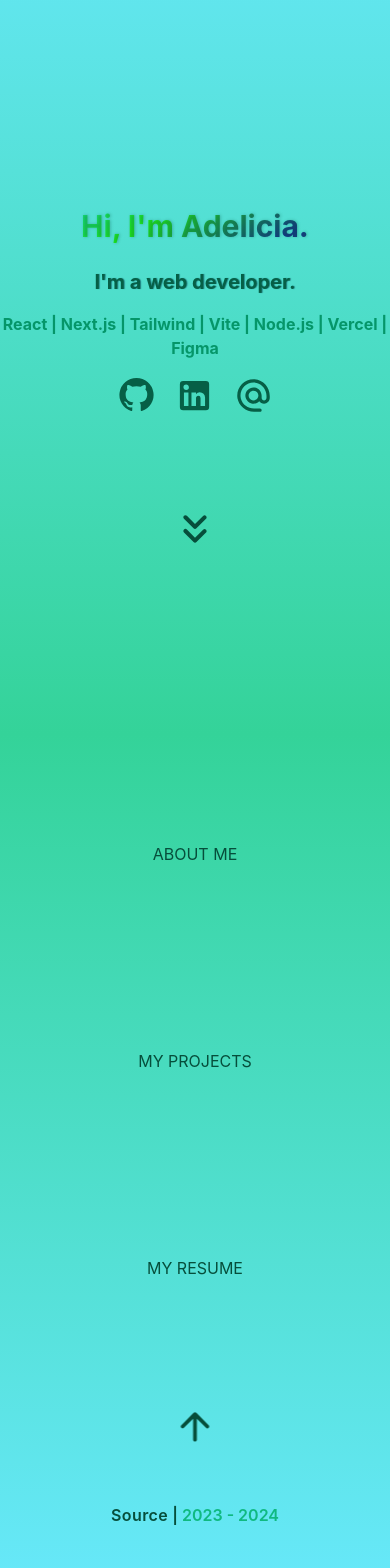
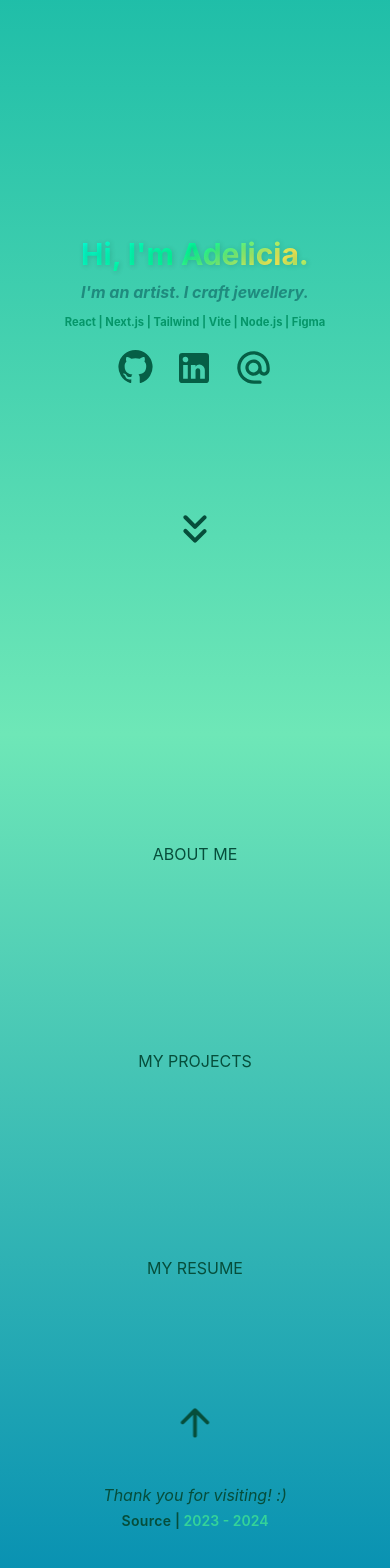
Before and after one commit to adelicia-js/home, a React (Vite) app: page / in a window 390 px wide. Shown: the part 110-1678 px from the top of the page. Built offline with nearby package versions, Linux system fonts and the light colour scheme; a web font is replaced by a local one.

Commit message:
a style overhaul of sorts + some responsivness changes

```diff
--- a/src/App.css
+++ b/src/App.css
@@ -45,20 +45,23 @@
 .animated {
   background-image: linear-gradient(
     -210deg,
-    #0ccece 0%,
-    #1fec18 30%,
-    #133288 60%,
-    #41a841 100%
+    #07ffff 0%,
+    #04ff9b 40%,
+    #ffee52 60%,
+    #04ff9b 80%,
+    #07ffff 100%
   );
   background-size: 200% auto;
   color: #fff;
   background-clip: text;
   -webkit-background-clip: text;
   -webkit-text-fill-color: transparent;
-  animation: textclip 5s linear infinite;
+  animation: textclip 5s ease infinite;
   display: inline-block;
-  text-shadow: 1px 0.1px 3px #0957484c;
+  text-shadow: 1px 1px 5px #043c2c2e;
 }
+
+/* I'm still sane I swear :) */
 
 @keyframes textclip {
   to {
@@ -93,7 +96,7 @@
     scale: 105%;
   }
   100% {
-    scale:100%;
+    scale: 100%;
   }
 }
 
@@ -109,8 +112,8 @@
     #ff88f9a4
   );
   background-size: 200% auto;
-  animation: groovy 12s ease infinite;
-  text-shadow: 1px 0.1px 3px #0957484c;
+  animation: groovy 30s ease-in-out infinite;
+  text-shadow: 1px 0.1px 3px #07463a4c;
 }
 
 @keyframes groovy {
@@ -125,4 +128,42 @@
   }
 }
 
+.changing-me::before {
+  content: "I'm a web developer. I love coding.";
+  animation: who 8s linear infinite;
+}
+
+@keyframes who {
+  0% {
+    color: #085c5c;
+    content: "I'm a web developer. I love coding.";
+  }
+  20% {
+    color: #085c5c2a;
+  }
+  30% {
+    color: #085c5c84;
+  }
+  40% {
+    color: #085c5c;
+    content: "I'm a designer. I frequent Pinterest.";
+  }
+  60% {
+    color: #085c5c2a;
+  }
+  70% {
+    color: #085c5c84;
+  }
+  80% {
+    color: #085c5c;
+    content: "I'm an artist. I craft jewellery.";
+  }
+  90% {
+    color: #085c5c2a;
+  }
+  100% {
+    color: #085c5c84;
+  }
+}
+
 /* Utility Classes */
--- a/src/routes/root.jsx
+++ b/src/routes/root.jsx
@@ -8,7 +8,7 @@ export default function Root() {
   return (
     <div
       id="home"
-      className={`text-center bg-gradient-to-b from-cyan-300 via-emerald-400 to-cyan-300`}
+      className={`text-center bg-gradient-to-b from-teal-500 via-emerald-300 to-cyan-600`}
     >
       <header
         id="header"
@@ -17,28 +17,24 @@ export default function Root() {
         <section className={`row-start-2`}>
           <h1
             id="welcome-text"
-            className={`animated font-bold pb-2 text-4xl max-[400px]:text-3xl sm:text-6xl`}
+            className={`animated font-bold pb-2 text-3xl sm:text-4xl md:text-5xl lg:text-6xl`}
           >
             Hi, I{`'`}m Adelicia.
           </h1>
           <div>
             <h2
-              id="socials-header"
-              className={`font-bold text-emerald-800 py-4 text-xl max-[400px]:text-l sm:text-3xl`}
+              className={`max-[370px]:text-sm max-[300px]:text-xs text-md md:text-xl sm:text-md font-bold text-emerald-800 pb-2`}
             >
-              {`I'm a`}{" "}
-              <span id="changing-text" className="">
-                web developer.
-              </span>
+              <span id="intro-line" className="italic changing-me"></span>
             </h2>
             <h2
-              className={`font-bold text-emerald-600 pb-4 text-s max-[400px]:text-md sm:text-md`}
+              className={`max-[400px]:text-[0.70rem] max-[370px]:text-[0.65rem] max-[300px]:text-[0.60rem] text-sm md:text-md sm:text-xs font-bold text-emerald-600 pb-4`}
             >
-              React | Next.js | Tailwind | Vite | Node.js | Vercel | Figma
+              React | Next.js | Tailwind | Vite | Node.js | Figma
             </h2>
             <ul
               id="socials"
-              className={` flex flex-col justify-center text-emerald-800`}
+              className={`flex flex-col justify-center text-emerald-800`}
             >
               <div className={`flex flex-row justify-center gap-5`}>
                 <li>
@@ -64,7 +60,7 @@ export default function Root() {
                   >
                     <LinkedInIcon
                       id="linkedin-icon"
-                      sx={{ fontSize: 39 }}
+                      sx={{ fontSize: 40 }}
                       className={`hover:text-emerald-200`}
                     />
                   </a>
@@ -101,39 +97,42 @@ export default function Root() {
         className={`text-center pt-4 min-h-screen grid grid-rows-4 items-center justify-around text-black text-l sm:text-2xl`}
       >
         <div
-          className={`sm:hover:tracking-[0.08rem] uppercase text-emerald-900 hover:text-emerald-200 hover:font-semibold sm:hover:underline sm:hover:underline-offset-[10px] row-start-1 `}
+          className={`sm:hover:tracking-[0.08rem] uppercase text-emerald-900 hover:text-emerald-200 hover:font-semibold min-[500px]:hover:underline min-[500px]:hover:underline-offset-[10px] min-[500px]:hover:decoration-2 row-start-1 `}
         >
           <a href="/me">About Me</a>
         </div>
         <div
-          className={`sm:hover:tracking-[0.08rem] uppercase text-emerald-900 hover:text-emerald-200 hover:font-semibold sm:hover:underline sm:hover:underline-offset-[10px] row-start-2 `}
+          className={`sm:hover:tracking-[0.08rem] uppercase text-emerald-900 hover:text-emerald-200 hover:font-semibold min-[500px]:hover:underline min-[500px]:hover:underline-offset-[10px] min-[500px]:hover:decoration-2 row-start-2 `}
         >
           <a href="/projects">My Projects</a>
         </div>
         <div
-          className={`sm:hover:tracking-[0.08rem] uppercase text-emerald-900 hover:text-emerald-200 hover:font-semibold sm:hover:underline sm:hover:underline-offset-[10px] row-start-3 `}
+          className={`sm:hover:tracking-[0.08rem] uppercase text-emerald-900 hover:text-emerald-200 hover:font-semibold min-[500px]:hover:underline min-[500px]:hover:underline-offset-[10px] min-[500px]:hover:decoration-2 row-start-3 `}
         >
           <a href="/resume">My Resume</a>
         </div>
         <div
-          className={`text-emerald-900 row-start-4 flex flex-col gap-20 items-center`}
+          className={`text-emerald-900 row-start-4 flex flex-col gap-16 items-center`}
         >
-          <a href="#">
+          <a href="/">
             <ArrowUpwardRoundedIcon
               sx={{ fontSize: 45 }}
               className={`absolute scroll-down`}
             />
           </a>
+          <div>
+            <p className="text-md sm:text-lg md:text-xl italic sm:pb-2 pb-1">Thank you for visiting! :{`)`}</p>
             <a
               href="https://github.com/adelicia-js/home"
               target="_blank"
               rel="noreferrer"
             >
-            <p className="w-screen md:w-full font-semibold hover:underline hover:underline-offset-8">
-              <span className="tracking-wide">Source</span> |{" "}
-              <span className="text-emerald-500">2023 - 2024</span>
+              <p className="text-sm sm:text-md md:text-lg font-semibold hover:underline hover:underline-offset-8 hover:decoration-2">
+                <span className="tracking-wide"> Source</span> |{" "}
+                <span className="text-emerald-400">2023 - 2024 </span>
               </p>
             </a>
+          </div>
         </div>
       </main>
     </div>
```
Lines whose indentation alone changed are shown as unchanged.
